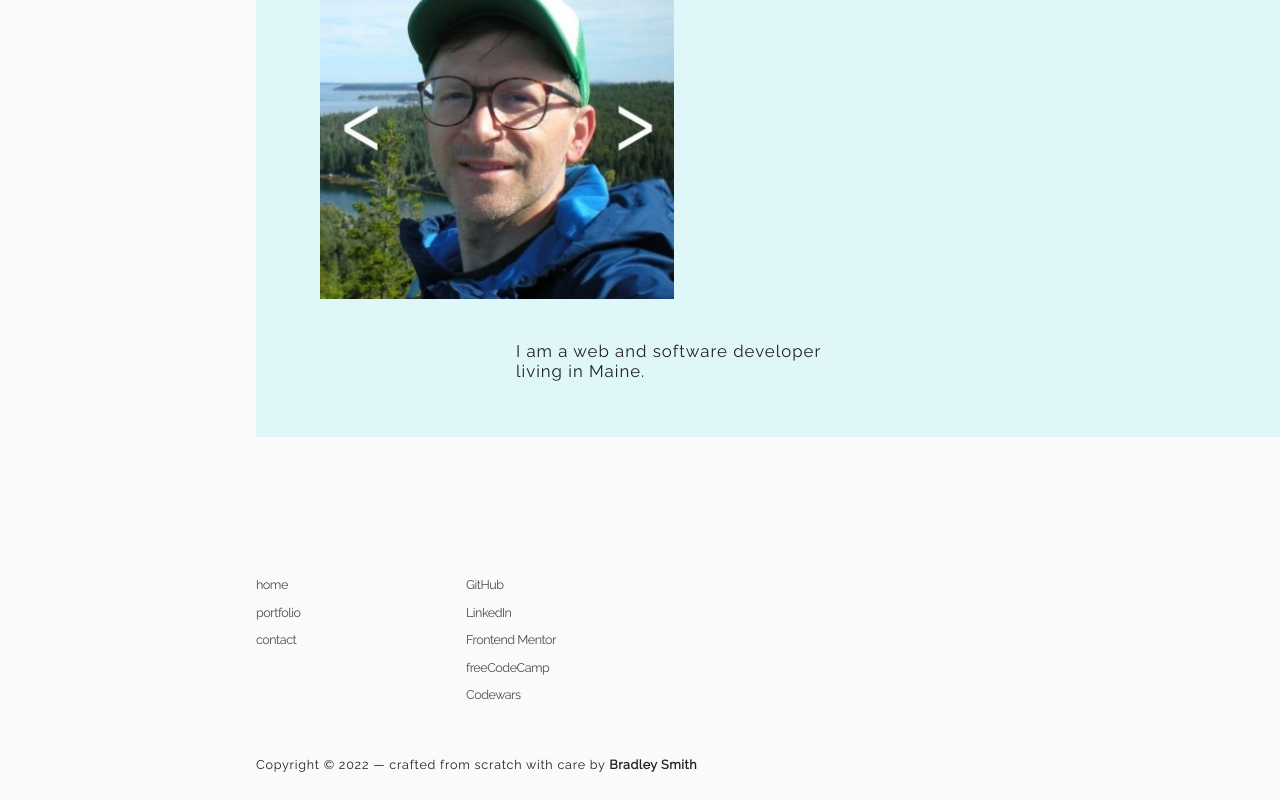
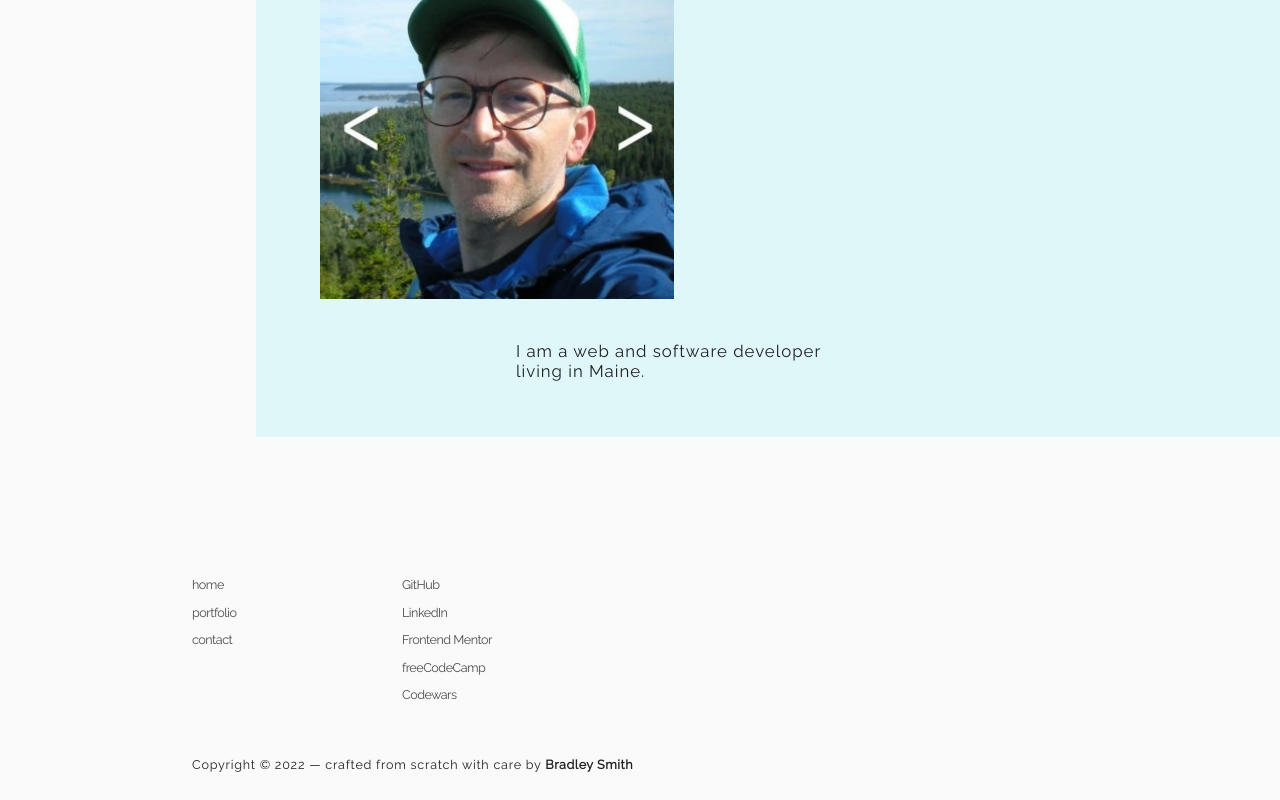
Before and after one commit to bradleyhop/simple-portfolio, a Vue app: page / in a window 1280 px wide. Shown: the part 522-1322 px from the top of the page. Built offline with nearby package versions, Linux system fonts and the light colour scheme.

Commit message:
refactor SiteFooter componenet placement

```diff
--- a/src/App.vue
+++ b/src/App.vue
@@ -1,15 +1,19 @@
 <script>
 import { RouterView } from "vue-router";
+import SiteFooter from "@/components/SiteFooter.vue";
 
 export default {
   components: {
     RouterView,
+    SiteFooter,
   },
 };
 </script>
 
 <template>
   <RouterView />
+
+  <SiteFooter class="device-widths" />
 </template>
 
 <style lang="scss"></style>
--- a/src/views/ContactMe.vue
+++ b/src/views/ContactMe.vue
@@ -1,14 +1,12 @@
 <script>
 // project custom Vue components
 import PageHeader from "@/components/PageHeader.vue";
-import SiteFooter from "@/components/SiteFooter.vue";
 
 export default {
   name: "ContactMe",
 
   components: {
     PageHeader,
-    SiteFooter,
   },
 
   props: {
@@ -119,8 +117,6 @@ export default {
       </p>
     </div>
   </main>
-
-  <SiteFooter class="device-widths" />
 </template>
 
 <style lang="scss">
--- a/src/views/HomeView.vue
+++ b/src/views/HomeView.vue
@@ -1,14 +1,9 @@
 <script>
 import MenuList from "@/components/MenuList.vue";
-import SiteFooter from "@/components/SiteFooter.vue";
-
-// preload profile pic
-// only prelaod webp since most modern browswers support that format
 
 export default {
   components: {
     MenuList,
-    SiteFooter,
   },
 
   data: () => {
@@ -65,8 +60,6 @@ export default {
       </article>
     </div>
   </main>
-
-  <SiteFooter class="home-footer" />
 </template>
 
 <style lang="scss">
--- a/src/views/SitePortfolio.vue
+++ b/src/views/SitePortfolio.vue
@@ -3,7 +3,6 @@
 import PageHeader from "@/components/PageHeader.vue";
 import PortCard from "@/components/PortCard.vue";
 import PortfolioCollapse from "@/components/PortfolioCollapse.vue";
-import SiteFooter from "@/components/SiteFooter.vue";
 
 // arrays holding project info
 import fCC from "@/assets/data/fcc-data.js";
@@ -19,7 +18,6 @@ export default {
     PageHeader,
     PortCard,
     PortfolioCollapse,
-    SiteFooter,
   },
 
   data() {
@@ -206,8 +204,6 @@ export default {
       <!-- .complete-portfolio -->
     </div>
   </main>
-
-  <SiteFooter class="device-widths" />
 </template>
 
 <style lang="scss">
```
